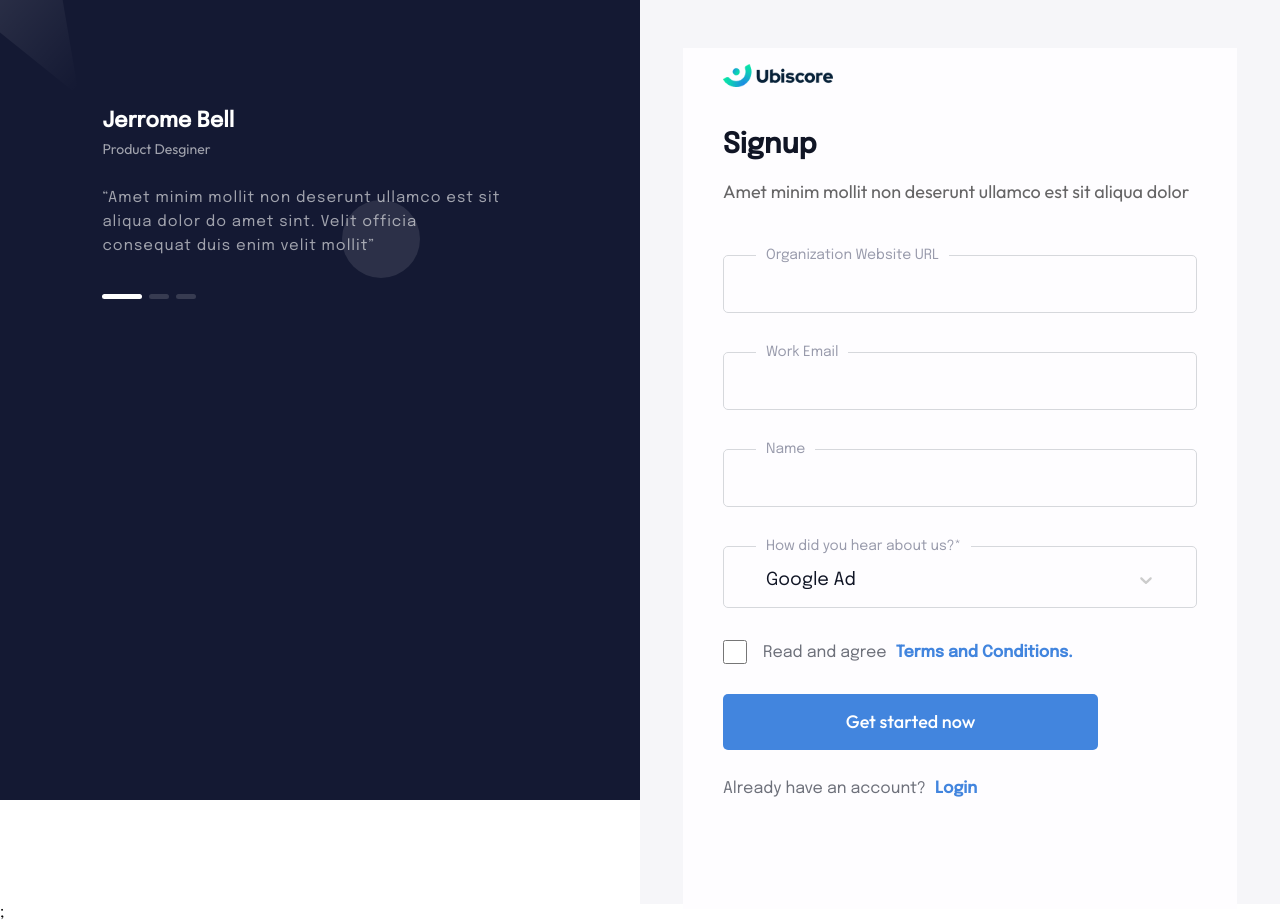
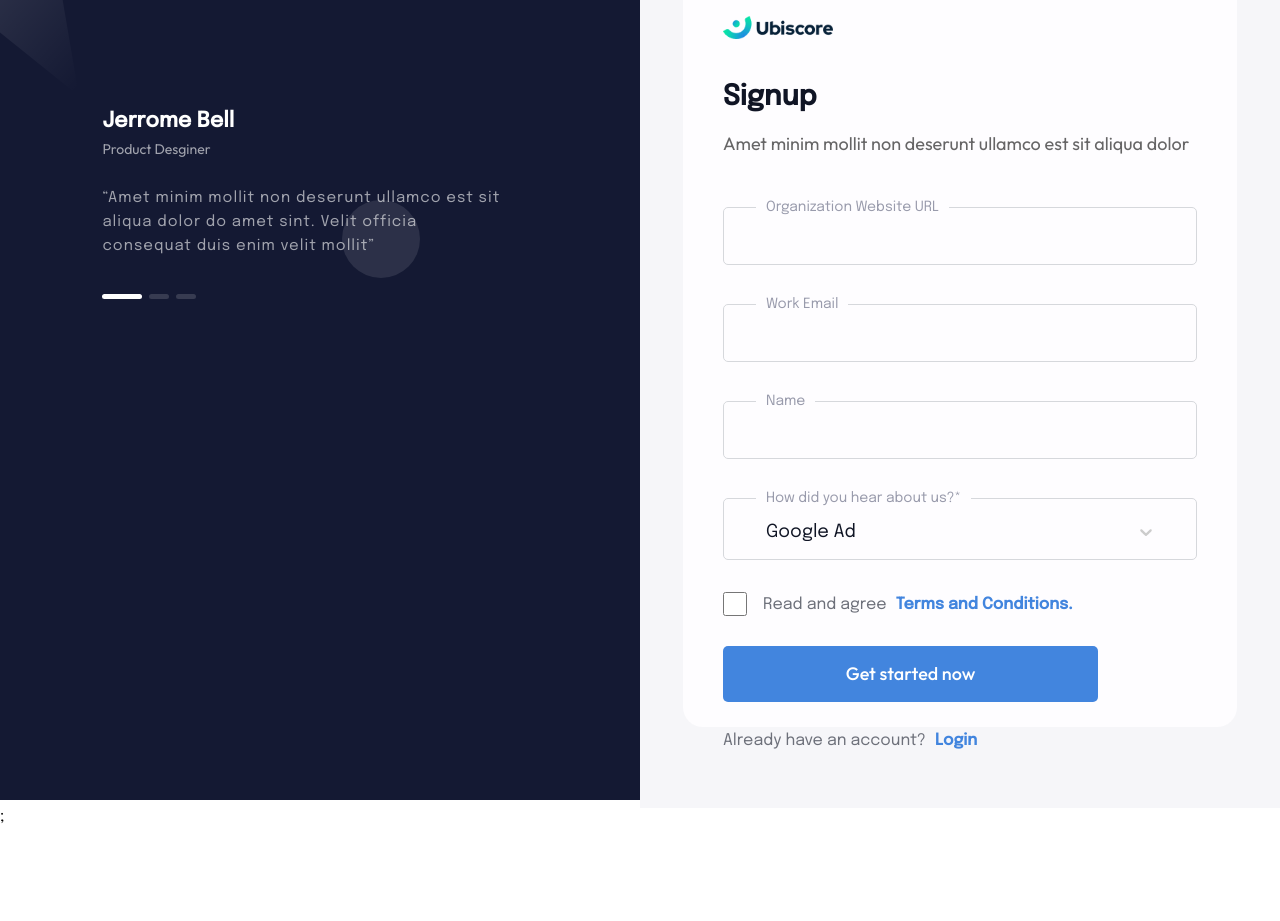
Before and after one commit to Blue-Engineer/ubiscores-frontend-task, a Next.js app: page / in a window 1280 px wide. After the commit the page ends 825 px from the top, so only its background shows below. Built offline with nearby package versions, Linux system fonts and the light colour scheme.

Commit message:
chnage styles

```diff
--- a/layouts/signupLayout/layout.styles.ts
+++ b/layouts/signupLayout/layout.styles.ts
@@ -38,10 +38,10 @@ export const FormDiv = styled.div`
 
   .overflow {
     width: 100%;
-    height: 100%;
+    height: 95%;
     padding: 16px 40px;
-    margin: 48px 0;
     position: relative;
     background-color: #fefdff;
+    border-radius: 0px 0px 20px 20px;
   }
 `;
```
